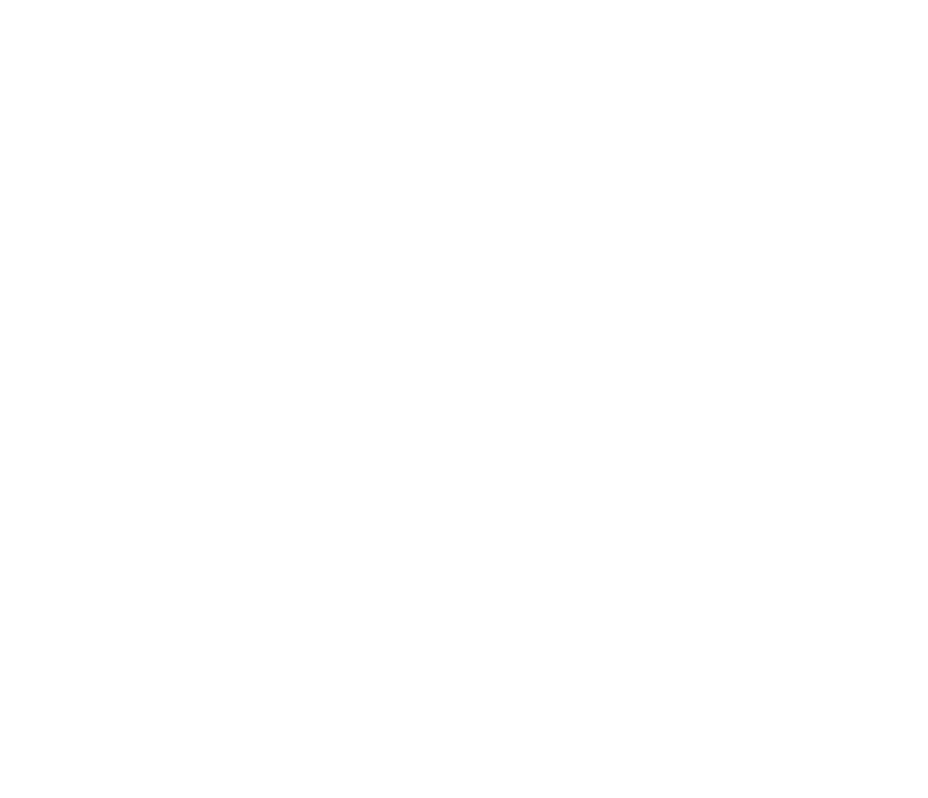
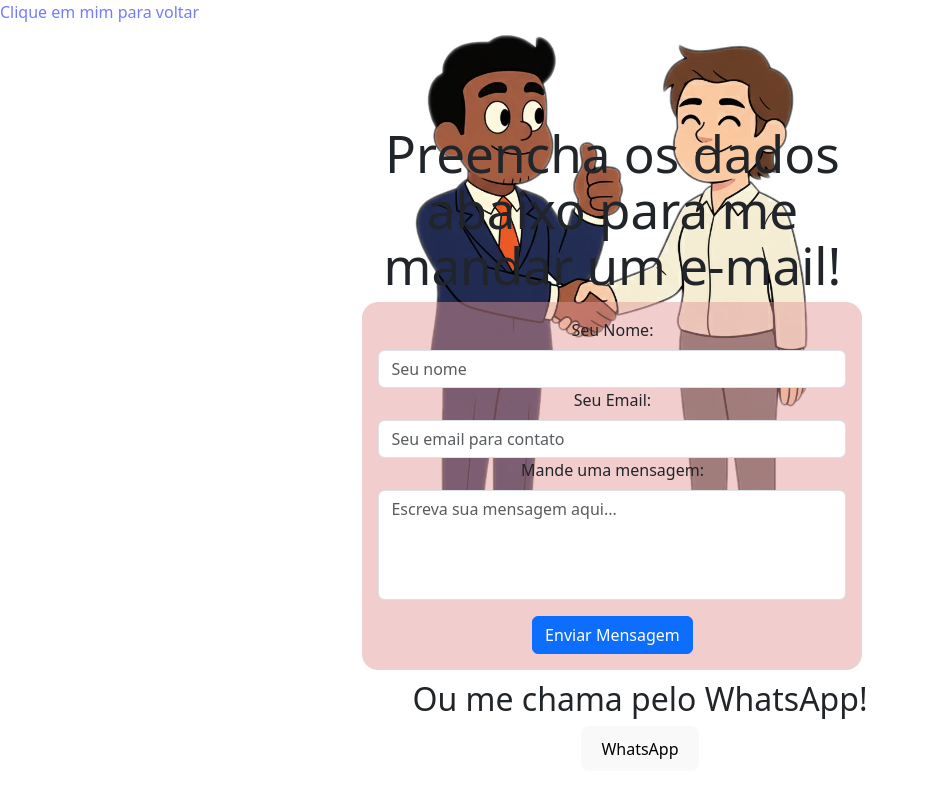
Before and after one commit to Williaw-Al/services-section, a React (Vite) app: page /entre-em-contato in a window 1280 px wide. Before the commit this address had no page. Shown: the top 798 px of the page, without its empty margins (0-928 px from the left). Built offline with nearby package versions, Linux system fonts and the light colour scheme.

Commit message:
feat: Add contact page with form and styling

```diff
--- /dev/null
+++ b/src/assets/styles/contact.css
@@ -0,0 +1,37 @@
+.contact-session .return-button {
+    position: fixed;
+    top: 0;
+    left: 0;
+}
+
+.contact-session .contact-img-container {
+    position: relative;
+    width: 400px;
+
+    margin-bottom: 100px;
+}
+.contact-session .contact-img-container img{
+    width: 100%;
+}
+
+.contact-form-container{
+    position: absolute;
+    bottom: -90px;
+    right: 50%;
+    transform: translateX(50%);
+
+    display: flex;
+    flex-direction: column;
+    place-items: center center;
+}
+
+.contact-form-container .contact-form {
+    width: 500px;
+    padding: 1rem;
+    border-radius: 1rem;
+    background-color: rgba(226, 149, 149, 0.473);
+}
+
+.contact-form-container .contact-form .btn {
+    margin-top: 1rem;
+}
--- a/src/components/action-button/index.tsx
+++ b/src/components/action-button/index.tsx
@@ -1,9 +1,12 @@
 import Button from 'react-bootstrap/Button';
+import { Link } from 'react-router';
 
 export const ActionButton = (props: any) => {
     return (
-        <Button variant="primary" size='lg'>
-            {props.children}
-        </Button>
+        <Link to="/entre-em-contato">
+            <Button variant="primary" size='lg'>
+                {props.children}
+            </Button>
+        </Link>
     )
 }
--- /dev/null
+++ b/src/components/contact-form/index.tsx
@@ -0,0 +1,56 @@
+import { useState } from 'react';
+import { Button, Form } from 'react-bootstrap';
+import { useNavigate } from 'react-router';
+
+export default function ContactForm() {
+    const [result, setResult] = useState("");
+    const navigate = useNavigate();
+
+    const onSubmit = async (event: any) => {
+        event.preventDefault();
+        setResult("Sending....");
+        const formData = new FormData(event.target);
+        formData.append("access_key", "bed73c46-1789-4356-99c9-dcd3dadba4e2");
+
+        const response = await fetch("https://api.web3forms.com/submit", {
+            method: "POST",
+            body: formData
+        });
+
+        const data = await response.json();
+        if (data.success) {
+            setResult("Form Submitted Successfully");
+            event.target.reset();
+            navigate("/");
+        } else {
+            setResult("Error");
+        }
+    };
+
+    return (
+        <div className='contact-form-container'>
+            <h1>Preencha os dados abaixo para me mandar um e-mail!</h1>
+
+            <Form onSubmit={onSubmit} className='contact-form'>
+                <Form.Group controlId='name'>
+                    <Form.Label>Seu Nome:</Form.Label>
+                    <Form.Control type="text" placeholder="Seu nome" required />
+                </Form.Group>
+                <Form.Group controlId='email'>
+                    <Form.Label>Seu Email:</Form.Label>
+                    <Form.Control type="email" placeholder="Seu email para contato" required />
+                </Form.Group>
+                <Form.Group controlId='message'>
+                    <Form.Label>Mande uma mensagem:</Form.Label>
+                    <Form.Control as="textarea" rows={4} style={{resize: 'none'}} placeholder='Escreva sua mensagem aqui...' required />
+                </Form.Group>
+
+                <input type="hidden" name="subject" value="Form recebido - Página Freelancer" />
+
+                <Button variant="primary" type="submit">Enviar Mensagem</Button>
+
+                <span>{result}</span>
+            </Form>
+        </div>
+    );
+}
--- a/src/pages/app-routes.tsx
+++ b/src/pages/app-routes.tsx
@@ -2,6 +2,7 @@
 import { Home } from "./home";
 import { Templates } from "./templates";
 import { AnimatePresence } from "motion/react";
+import { Contact } from "./contact";
 
 export const AppRoutes = () => {
     const location = useLocation()
@@ -11,6 +12,7 @@
             <Routes location={location} key={location.pathname}>
                 <Route index element={<Home />} />
                 <Route path="/modelos-sites" element={<Templates />} />
+                <Route path="/entre-em-contato" element={<Contact />} />
             </Routes>
         </AnimatePresence>
     )
--- /dev/null
+++ b/src/pages/contact/index.tsx
@@ -0,0 +1,30 @@
+import { motion } from "motion/react"
+import { Link } from "react-router"
+
+import dealAvatar from "../../assets/images/shaking-hands-avatar.webp"
+import '../../assets/styles/contact.css'
+import ContactForm from "../../components/contact-form"
+
+export const Contact = () => {
+    return (
+        <motion.div className="contact-session"
+            initial={{ y: 100 }}
+            animate={{ y: 0 }}
+            exit={{ y: 2000, transition: { duration: 0.2 } }}
+        >
+            <Link to="/" className="return-button">
+                Clique em mim para voltar
+            </Link>
+
+            <div className="contact-img-container">
+                <img src={dealAvatar} alt="Aperto de mãos" title="Aperto de mãos" />
+                <ContactForm />
+            </div>
+
+            <h2>Ou me chama pelo WhatsApp!</h2>
+
+            <button className="whatsapp-button">WhatsApp</button>
+
+        </motion.div>
+    )
+}
```
